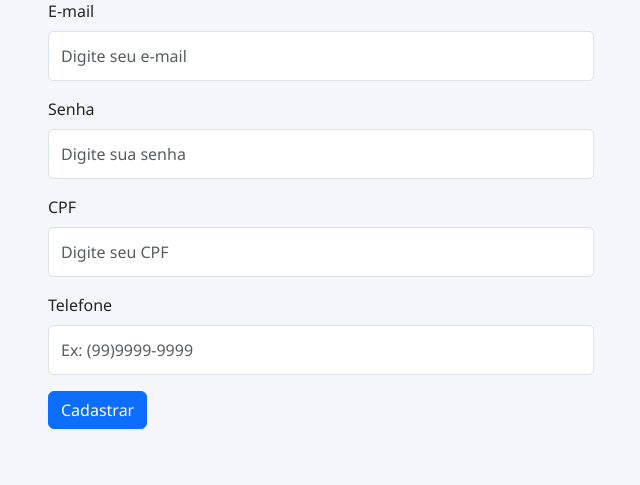
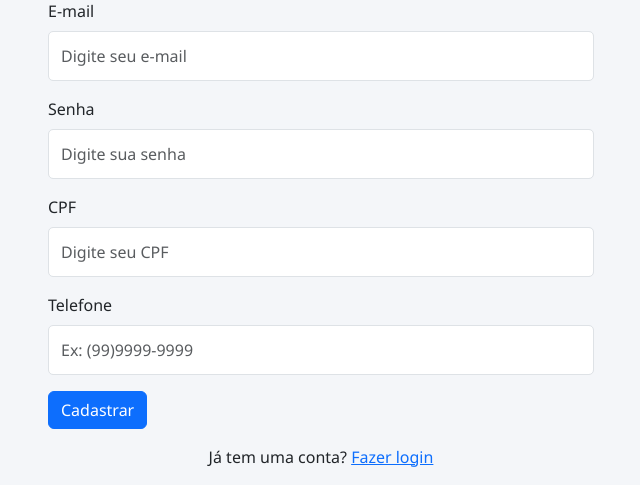
Before and after one commit to Moraes-Code/S.A-Projeto-Movix, a PHP site: page /public/cadastro.php in a window 1280 px wide. Shown: the part 454-939 px from the top of the page, without its empty margins (34-674 px from the left). Before the commit the page ends 883 px from the top, so only its background shows below. Run offline with PHP 8.4, Linux system fonts and the light colour scheme.

Commit message:
UP - Atualizando a tela de cadastro (opção "ja tem conta?")

```diff
--- a/public/cadastro.php
+++ b/public/cadastro.php
@@ -99,6 +99,9 @@ if ($_SERVER["REQUEST_METHOD"] == "POST") {
                         </div>
                         <button type="submit" class="btn btn-primary">Cadastrar</button>
                     </form>
+                    <p class="text-center mt-3">
+    Já tem uma conta? <a href="../index.php">Fazer login</a>
+</p>
 
                 </div>
             </div>
```
